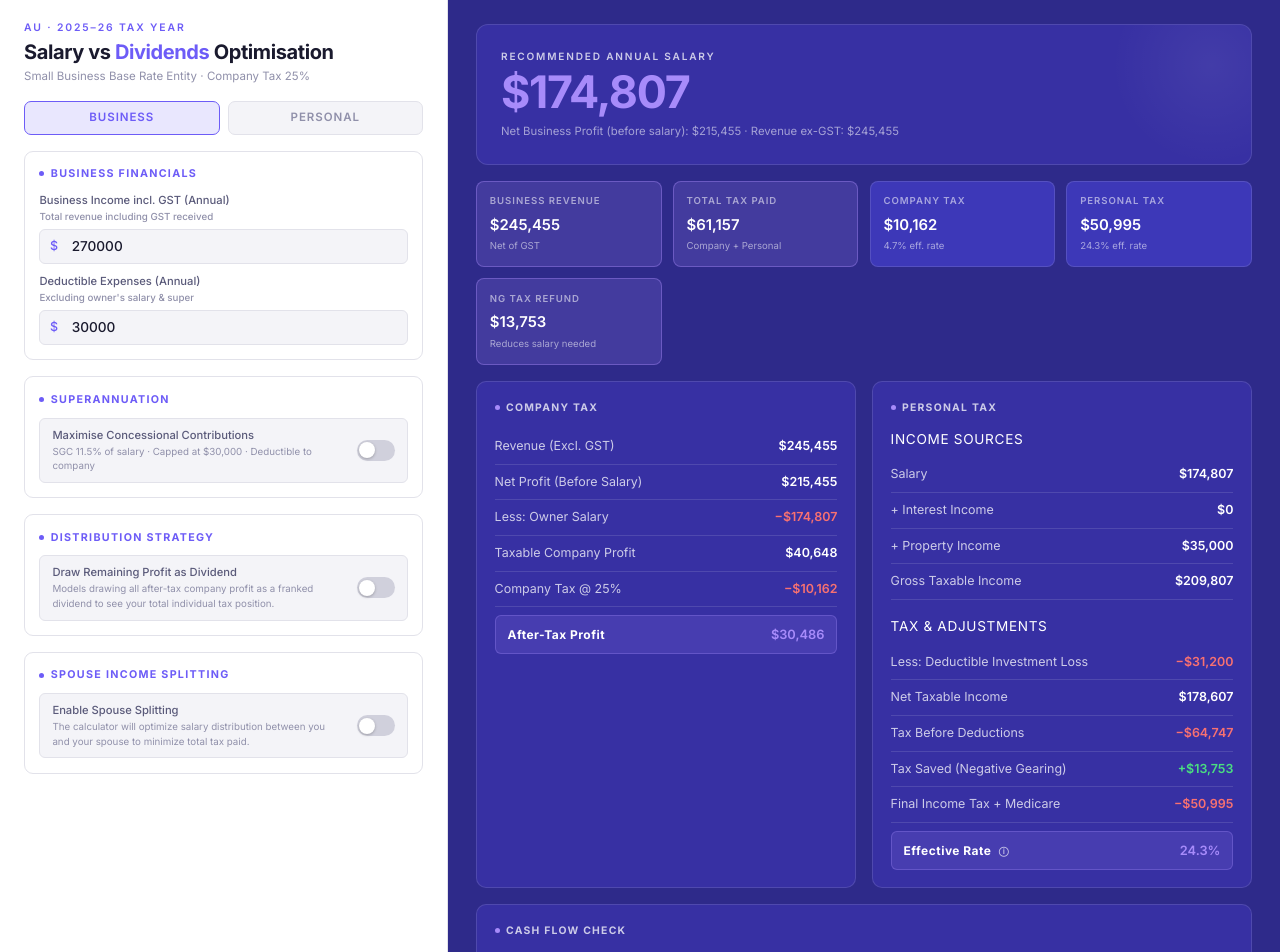
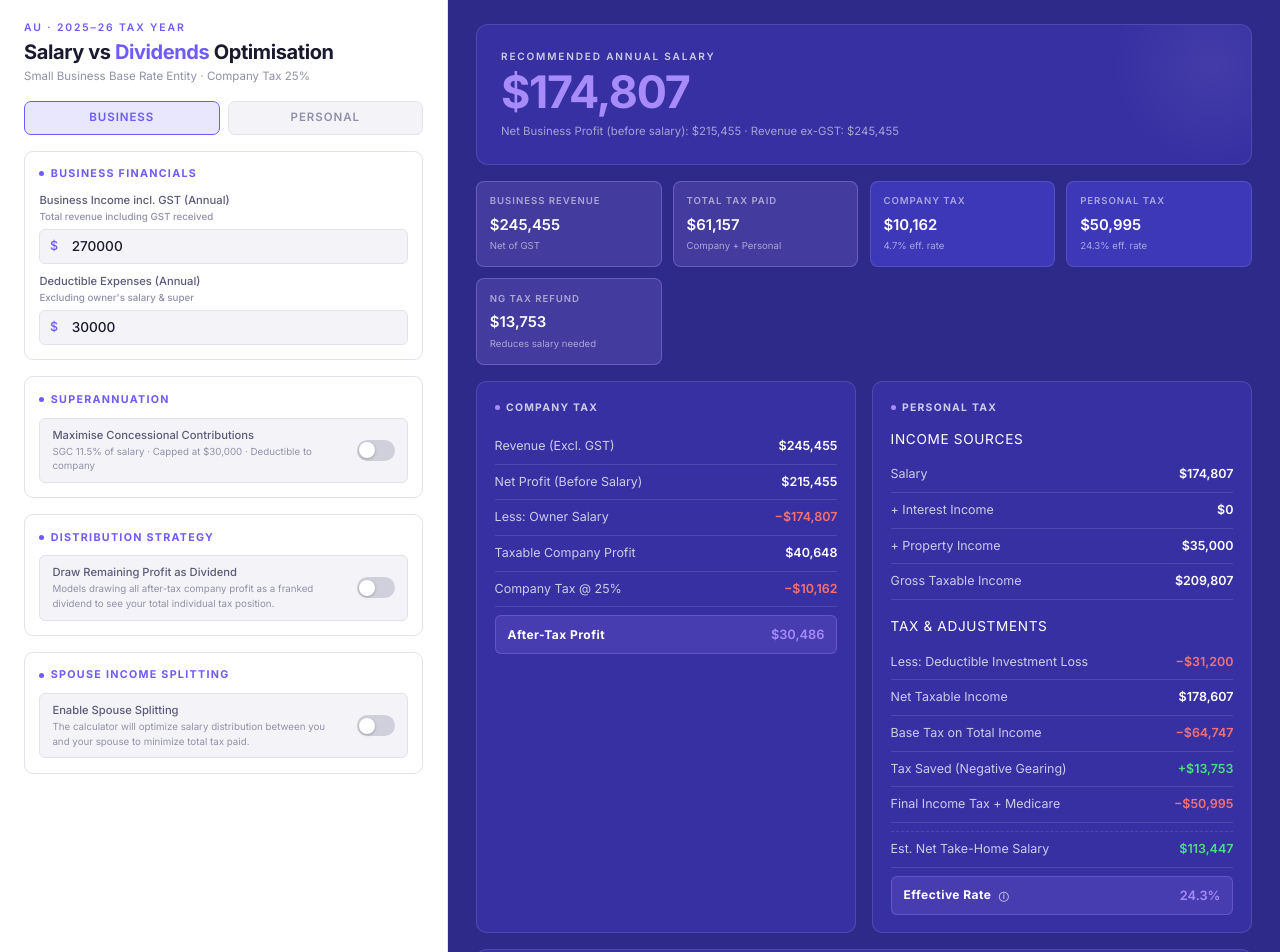
Before and after one commit to u1165139/sal-planner, a React (Vite) app: page / in a window 1280 px wide. Shown: the top 952 px of the page. Built offline with nearby package versions, Linux system fonts and the light colour scheme.

Commit message:
feat: enhance dividend analysis; update tax labels and add estimated net take-home salary display

```diff
--- a/src/core/selectors.ts
+++ b/src/core/selectors.ts
@@ -80,6 +80,8 @@ export const selectPersonalTaxBreakdown = createSelector(
       drawDividend: inputs.drawDividend,
       grossedUpDividend: results.grossedUpDividend,
       frankingCredit: results.frankingCredit,
+      personalTaxOnSalary: results.personalTaxOnSalary,
+      afterTaxSalary: results.afterTaxSalary,
     };
   }
 );
--- a/src/core/tax-engine.ts
+++ b/src/core/tax-engine.ts
@@ -191,7 +191,7 @@ export function calculateTaxStrategy(inputs: CalcInputs): CalcResults {
 
   if (inputs.drawDividend) {
     const baseTaxWithoutDiv = calcTotalPersonalTax(Math.max(0, recommendedOwnerSalary + basePersonalTaxableIncome - annualDeductibleInvestmentLoss));
-    dividendTopUpTax = Math.max(0, personalTaxWith - baseTaxWithoutDiv - frankingCredit);
+    dividendTopUpTax = personalTaxWith - baseTaxWithoutDiv - frankingCredit;
   }
 
   const negativeGearingRefund = personalTaxWithout - personalTaxWith;
--- a/src/features/results/DividendAnalysis.tsx
+++ b/src/features/results/DividendAnalysis.tsx
@@ -16,9 +16,11 @@ export function DividendAnalysis() {
         <div className="tax-row"><span className="tax-row-label">+ Franking Credit (Tax Paid by Co)</span><span className="tax-row-value positive">{fmt(analysis.frankingCredit)}</span></div>
         <div className="tax-row"><span className="tax-row-label">Grossed-up Dividend</span><span className="tax-row-value">{fmt(analysis.grossedUpDividend)}</span></div>
         <div className="tax-total">
-          <span className="tax-total-label">Dividend Top-Up Tax Owed</span>
-          <span className={`tax-row-value ${analysis.dividendTopUpTax > 0 ? 'negative' : ''}`}>
-            {analysis.dividendTopUpTax > 0 ? `−${fmt(analysis.dividendTopUpTax)}` : fmt(0)}
+          <span className="tax-total-label">
+            {analysis.dividendTopUpTax < 0 ? 'Franking Credit Refund' : 'Dividend Top-Up Tax Owed'}
+          </span>
+          <span className={`tax-row-value ${analysis.dividendTopUpTax < 0 ? 'positive' : (analysis.dividendTopUpTax > 0 ? 'negative' : '')}`}>
+            {analysis.dividendTopUpTax < 0 ? `+${fmt(Math.abs(analysis.dividendTopUpTax))}` : (analysis.dividendTopUpTax > 0 ? `−${fmt(analysis.dividendTopUpTax)}` : fmt(0))}
           </span>
         </div>
       </div>
--- a/src/features/results/PersonalTaxBreakdown.tsx
+++ b/src/features/results/PersonalTaxBreakdown.tsx
@@ -29,7 +29,7 @@ export function PersonalTaxBreakdown() {
         <div className="tax-row"><span className="tax-row-label">Net Taxable Income</span><span className="tax-row-value">{fmt(breakdown.totalPersonalTaxableIncome)}</span></div>
         {breakdown.negativeGearingRefund > 0 || breakdown.drawDividend ? (
           <>
-            <div className="tax-row"><span className="tax-row-label">Tax Before Deductions</span><span className="tax-row-value negative">−{fmt(breakdown.taxBeforeDeduction)}</span></div>
+            <div className="tax-row"><span className="tax-row-label">Base Tax on Total Income</span><span className="tax-row-value negative">−{fmt(breakdown.taxBeforeDeduction)}</span></div>
             {breakdown.negativeGearingRefund > 0 && (
               <div className="tax-row"><span className="tax-row-label">Tax Saved (Negative Gearing)</span><span className="tax-row-value positive">+{fmt(breakdown.negativeGearingRefund)}</span></div>
             )}
@@ -41,6 +41,10 @@ export function PersonalTaxBreakdown() {
         ) : (
           <div className="tax-row"><span className="tax-row-label">Income Tax + Medicare</span><span className="tax-row-value negative">−{fmt(breakdown.personalTaxTotal)}</span></div>
         )}
+        <div className="tax-row" style={{ borderTop: '1px dashed var(--panel-border)', marginTop: '0.5rem', paddingTop: '0.5rem' }}>
+          <span className="tax-row-label">Est. Net Take-Home Salary</span>
+          <span className="tax-row-value positive">{fmt(breakdown.afterTaxSalary)}</span>
+        </div>
         <div className="tax-total"><span className="tax-total-label">Effective Rate <span title="Calculated as Total Tax divided by Gross Taxable Income" style={{ cursor: 'help', fontSize: '0.8em', marginLeft: '4px', verticalAlign: 'middle', opacity: 0.7 }}>ⓘ</span></span><span className="tax-row-value gold">{fmtPct(breakdown.effectivePersonalRate)}</span></div>
       </div>
     </div>
```
